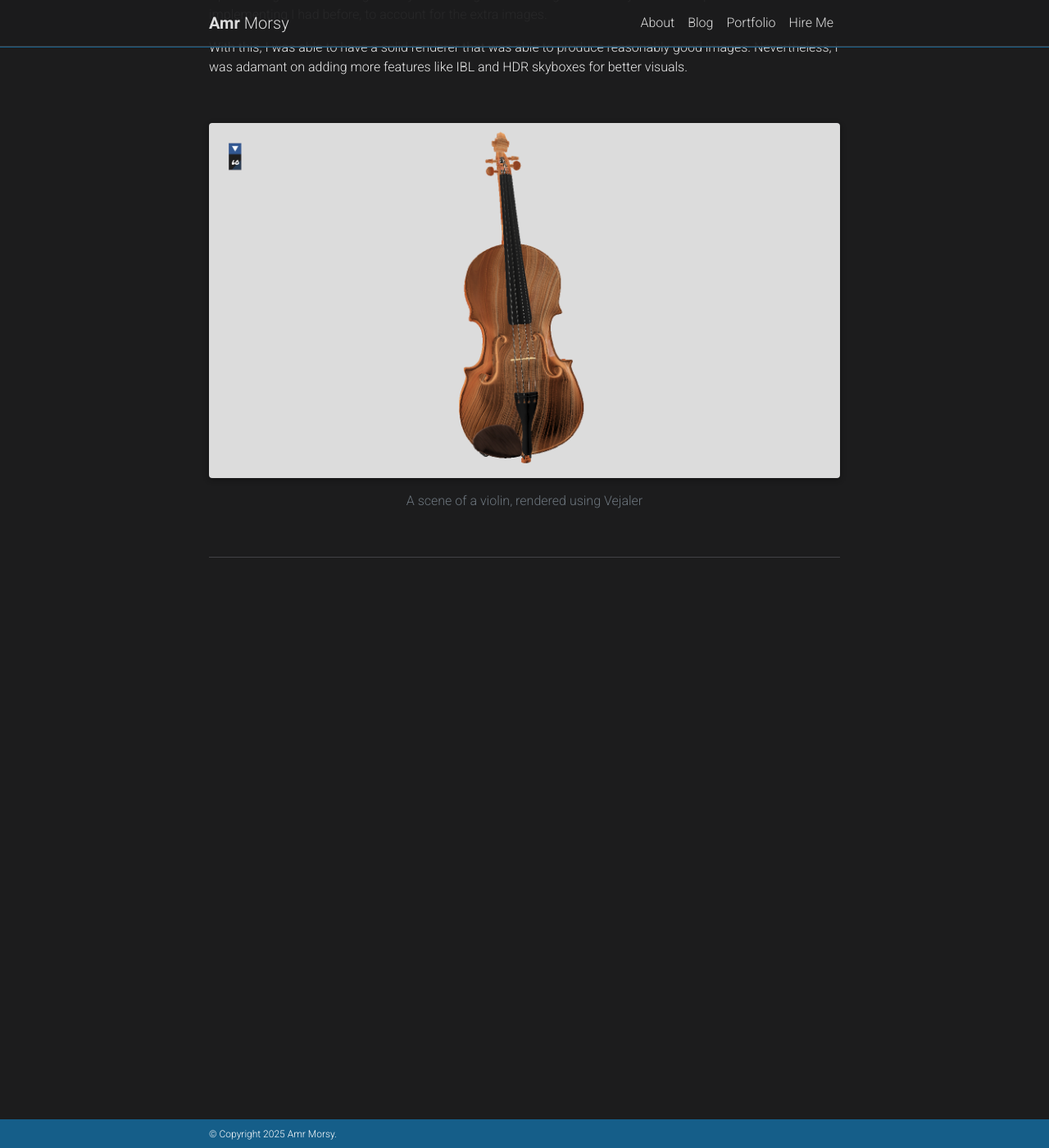
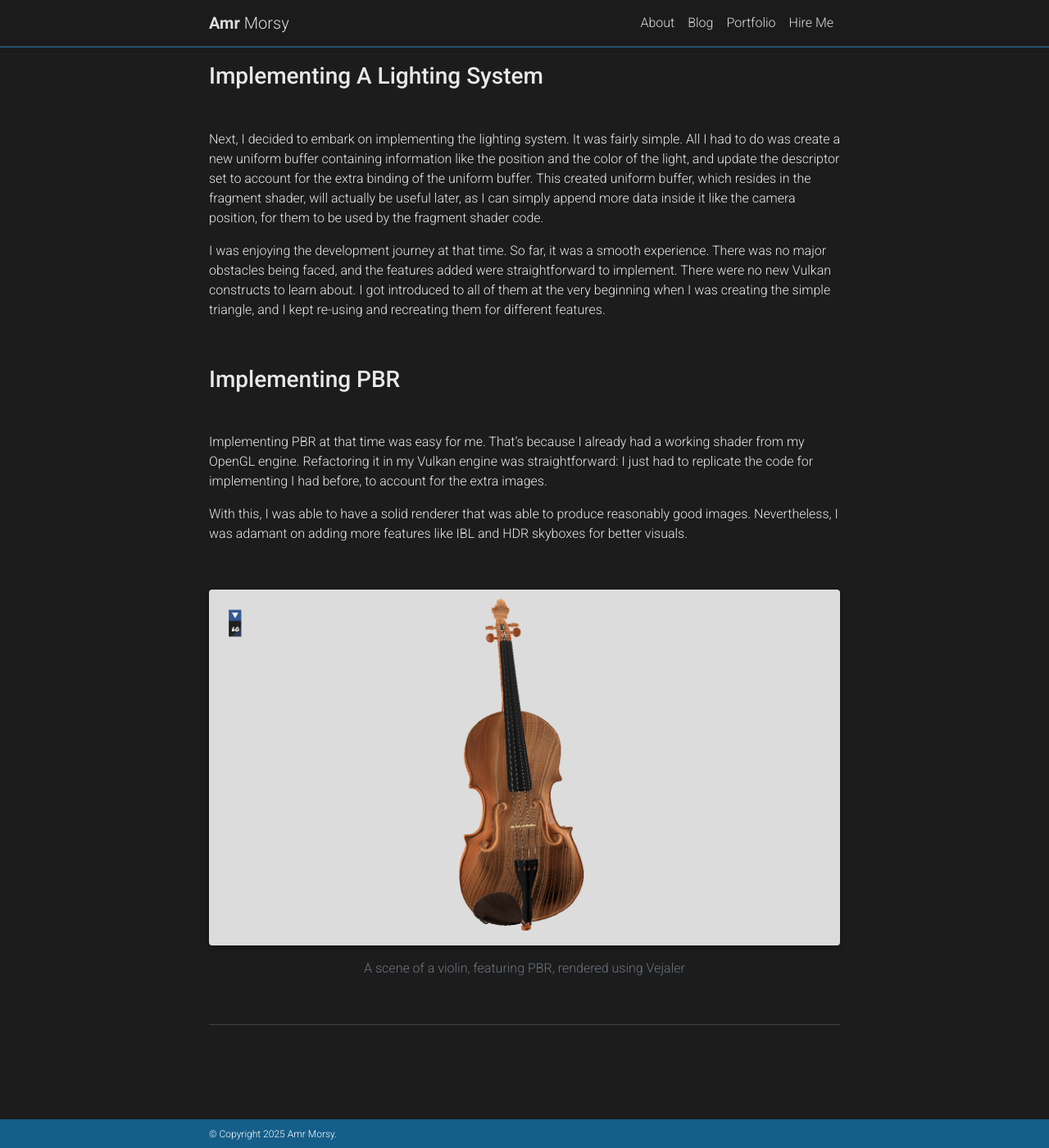
Before and after one commit to AmrHMorsy/AmrHMorsy.github.io, a Jekyll site: the page built from _posts/2025-09-04-HowIBuiltaVulkanRenderingEngine.md, in a window 1280 px wide and 1400 px high, scrolled down 4269 px. Shown: the whole window at 82% size. Built offline with Jekyll 4.4.1, drawn with Linux system fonts in a browser that asks for light colours; full-size pictures stand in for the smaller copies a plugin makes; comment, search, counter and statistics services are not loaded; a style sheet for code colours, icons or effects is not loaded; some of the changed text lies outside the part shown.

Commit message:
Update 2025-09-04-HowIBuiltaVulkanRenderingEngine.md

```diff
--- a/_posts/2025-09-04-HowIBuiltaVulkanRenderingEngine.md
+++ b/_posts/2025-09-04-HowIBuiltaVulkanRenderingEngine.md
@@ -80,6 +80,17 @@
 
 Implementing textures was a bit tricky, as it involved several steps. First, it was apparent to me that I needed to load the image first. This part of implementation is similar to how I used to do it in OpenGL. I used the library STB_Image to load the image and then stored the loaded data inside a buffer. After that, I decided to calculate the maximum number of mip levels of that loaded image. This will be needed later when adding support for mip mapped textures.
 
+<br>
+<div class="row mt-3">
+  <div class="col-sm mt-3 mt-md-0">
+    <figure class="text-center">
+      {% include figure.html loading="eager" path="assets/img/Blog/HowIBuiltaVulkanRenderingEngine/CottageScene.png" class="img-fluid rounded z-depth-1" %}
+      <figcaption class="mt-2 text-muted">A scene of a cottage with a texture, rendered using Vejaler.</figcaption>
+    </figure>
+  </div>
+</div>
+<br>
+
 The remaining set of steps involved creating a vulkan image, storing the loaded image data in a Vulkan buffer, and then finally copying the data from the buffer to the Vulkan image. After implementing these steps, I only had to update the descriptor sets by adding one more binding slot for the texture, and similarly update the shader code. With these additions in place, I was able to see complex models with textures.
 
 <br>
@@ -114,7 +125,7 @@
   <div class="col-sm mt-3 mt-md-0">
     <figure class="text-center">
       {% include figure.html loading="eager" path="assets/img/Blog/HowIBuiltaVulkanRenderingEngine/ViolinScene.png" class="img-fluid rounded z-depth-1" %}
-      <figcaption class="mt-2 text-muted">A scene of a violin, rendered using Vejaler</figcaption>
+      <figcaption class="mt-2 text-muted">A scene of a violin, featuring PBR, rendered using Vejaler</figcaption>
     </figure>
   </div>
 </div>
```
